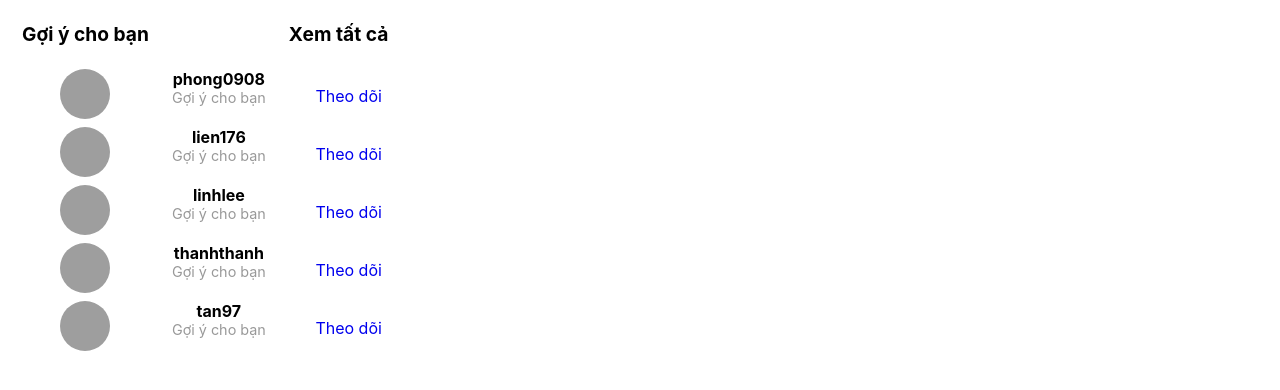
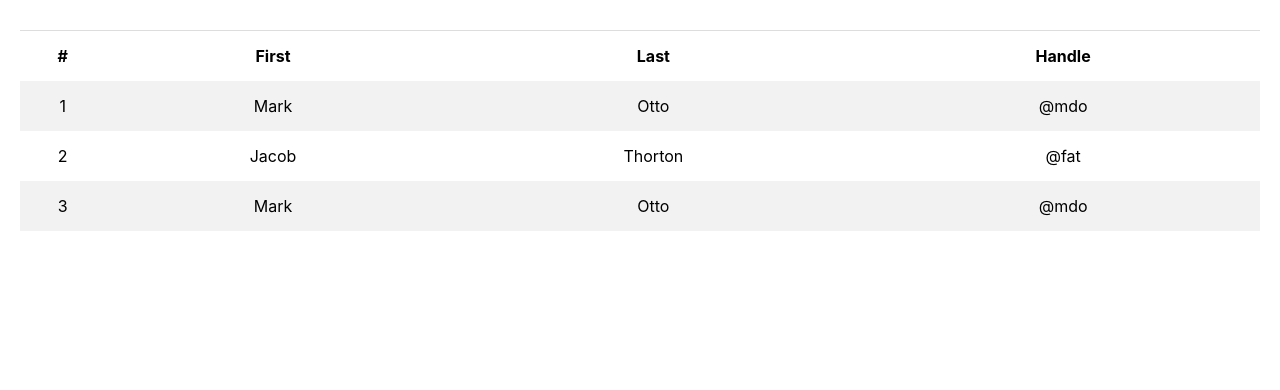
Before and after one commit to tamago1509/reactTask, a React (Create React App) app in the folder react-todo-list/: page / in a window 1280 px wide. Shown: the top 390 px of the page. Built offline with nearby package versions, Linux system fonts and the light colour scheme; grey boxes are pictures that could not be loaded.

Commit message:
creating table with is-even dynamic className

```diff
--- a/react-todo-list/package.json
+++ b/react-todo-list/package.json
@@ -6,6 +6,7 @@
     "@testing-library/jest-dom": "^4.2.4",
     "@testing-library/react": "^9.5.0",
     "@testing-library/user-event": "^7.2.1",
+    "classnames": "^2.2.6",
     "react": "^16.13.1",
     "react-dom": "^16.13.1",
     "react-scripts": "3.4.1"
--- a/react-todo-list/src/App.js
+++ b/react-todo-list/src/App.js
@@ -4,6 +4,7 @@ import FormLogin from './components/FormLogin';
 import TabMenu from './components/TabMenu';
 import './App.css';
 import FollowFriendListItem from './components/FollowFriendListItem';
+import Table from './components/Table'
 
 
 // const items = [
@@ -21,8 +22,10 @@ class App extends Component {
   render(){
     return (
       <div className="App">
-        <FollowFriendListItem />
+        <Table />
+          {/* <FollowFriendListItem /> */}
           {/* <TabMenu items = { items } /> */}
+
 
       </div>
     )
--- /dev/null
+++ b/react-todo-list/src/components/Table.css
@@ -0,0 +1,21 @@
+.table{
+    margin: 30px 20px;
+}
+
+table{
+    border-collapse: collapse;
+    width: 100%;
+    border-top: 1px solid #ddd;
+}
+
+tr{
+    height: 50px;
+    background-color: #f2f2f2;
+}
+
+
+.tr-is-even{
+
+    background-color: #fff;
+
+}
--- /dev/null
+++ b/react-todo-list/src/components/Table.js
@@ -0,0 +1,60 @@
+import React, { Component } from 'react';
+import classNames from 'classnames'
+import './Table.css'
+
+
+
+class Table extends Component {
+    constructor() {
+        super()
+
+        this.tableInfo = [
+            {no : 1, first: "Mark", last: "Otto", handle: "@mdo"},
+            {no : 2, first: "Jacob", last: "Thorton", handle: "@fat"},
+            {no : 3, first: "Mark", last: "Otto", handle: "@mdo"}
+        ]
+    }
+
+
+    render(){
+        return (
+            <div className="table">
+                <table>
+                    <tr className="tr-is-even">
+                        <th>#</th>
+                        <th>First</th>
+                        <th>Last</th>
+                        <th>Handle</th>
+                    </tr>
+                    {
+
+
+                        this.tableInfo.map(info =>
+                            {
+                                let evenClass = "tr-";
+                                if(info.no %2 ===0)
+                                    evenClass = classNames({[`${evenClass}is-even`] :true})
+                                else
+                                    classNames({[`${evenClass}is-even`] :false})
+
+                                return (
+                                    <tr className = {evenClass}>
+                                        <td>{info.no}</td>
+                                        <td>{info.first}</td>
+                                        <td>{info.last}</td>
+                                        <td>{info.handle}</td>
+                                    </tr>
+                                )
+                            }
+                        )
+                    }
+
+                </table>
+            </div>
+        )}
+
+
+
+}
+
+export default Table
```
Also changed, not shown: 1 other file (tests, documents, lock files or other folders).
